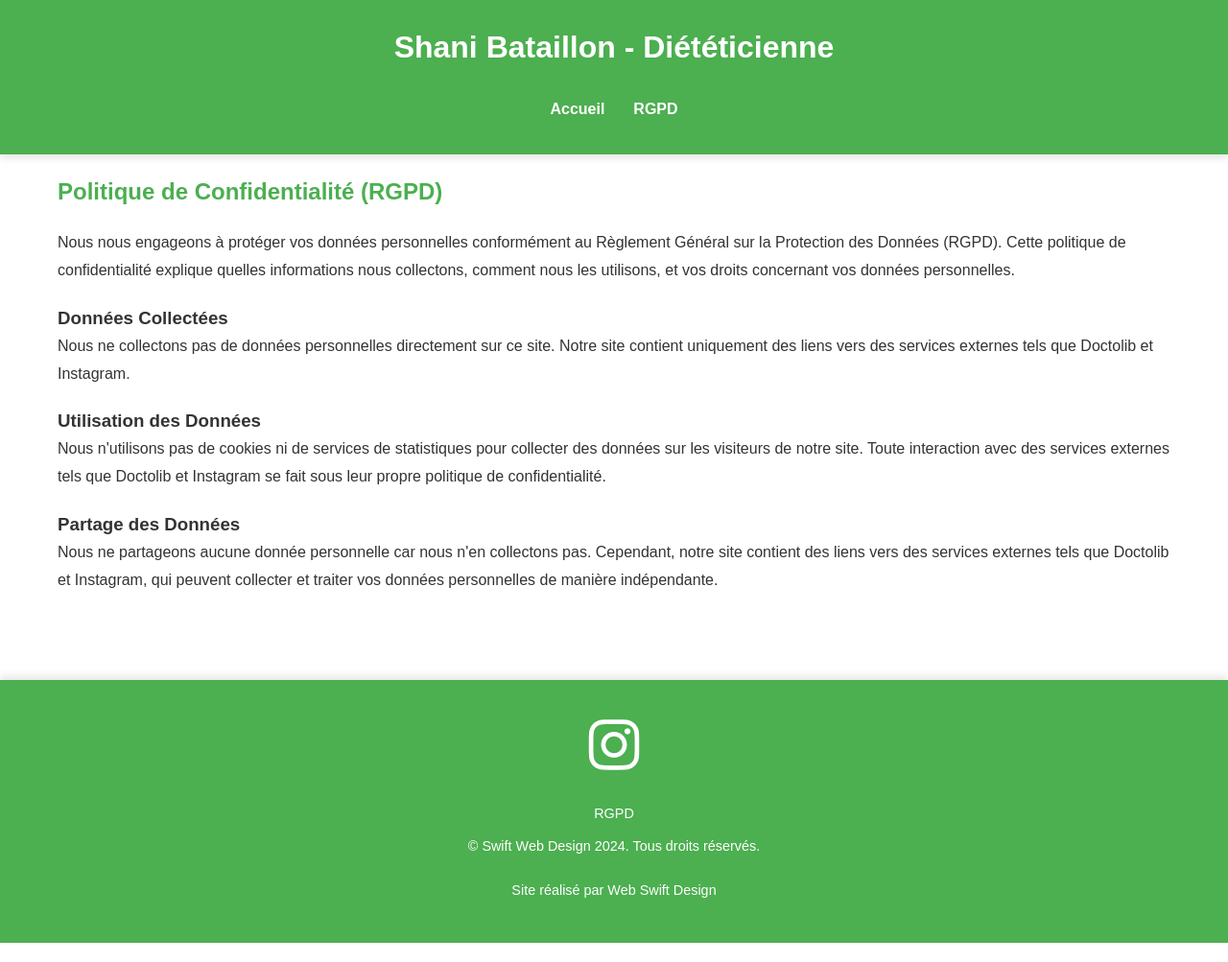
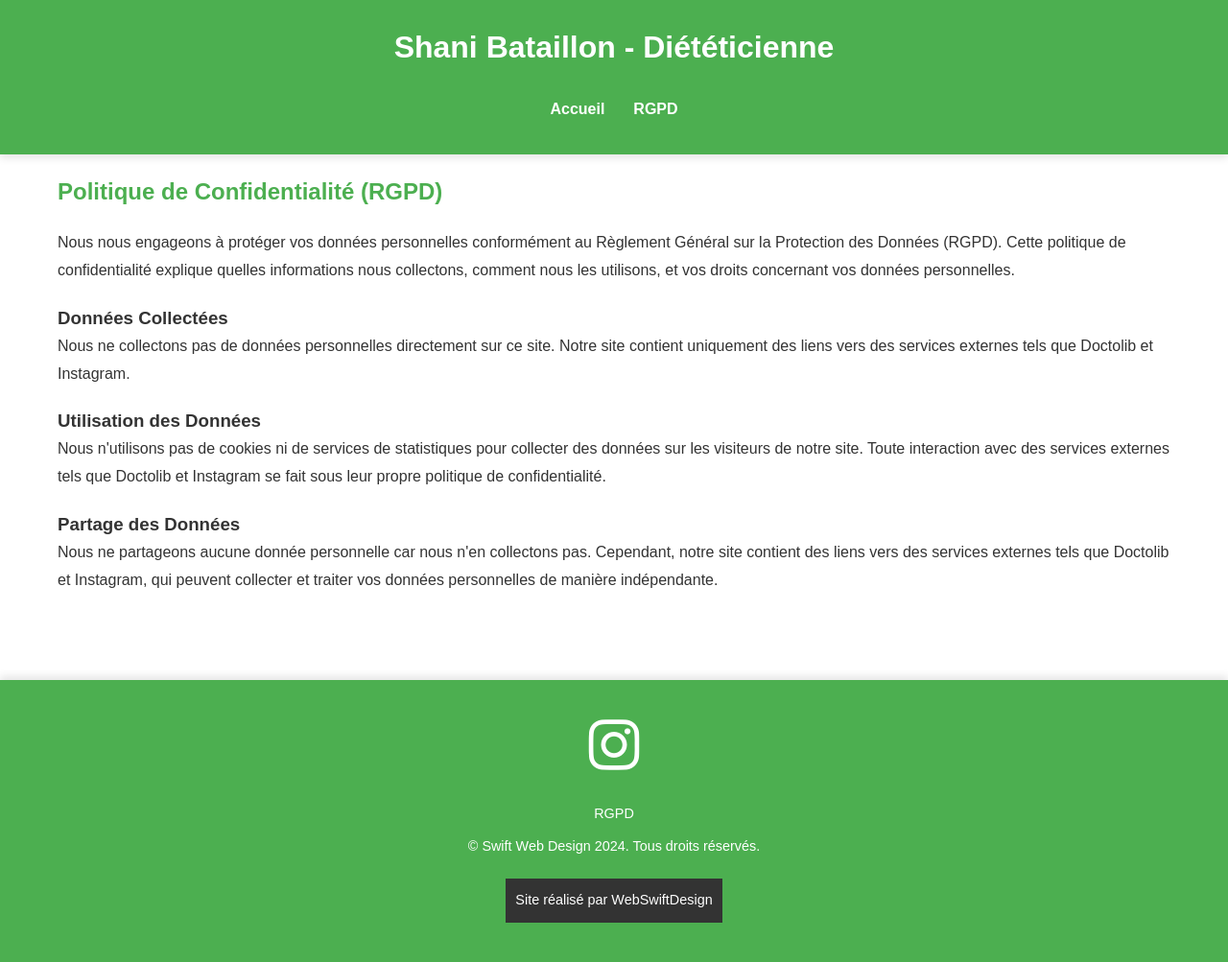
Before and after one commit to WebSwiftDesign/IC-02, a plain HTML site: page rgpd-cgu.html in a window 1280 px wide. Shown: the whole page at 96% size. Drawn offline with Linux system fonts and the light colour scheme.

Commit message:
Corporate update
Added creator in footer

```diff
--- a/rgpd-cgu.html
+++ b/rgpd-cgu.html
@@ -6,6 +6,7 @@
     <link rel="stylesheet" href="https://cdnjs.cloudflare.com/ajax/libs/font-awesome/6.0.0-beta3/css/all.min.css">
     <title>RGPD - Shani Bataillon - Diététicienne</title>
     <link rel="stylesheet" href="styles.css">
+    <script src="script.js" defer></script>
 </head>
 <body>
     <header>
@@ -20,6 +21,7 @@
             <a href="rgpd.html">RGPD</a>
         </nav>
     </header>
+
     <main>
         <section id="rgpd">
             <h2>Politique de Confidentialité (RGPD)</h2>
@@ -36,13 +38,14 @@
 
         </section>
     </main>
-    <footer>
-        <a href="https://www.instagram.com/shani.bataillon/" id="insta"><i class="fab fa-instagram"></i></a>
-        <a href="rgpd.html">RGPD</a>
-        <p>&copy; Swift Web Design 2024. Tous droits réservés.</p>
-        <p>Site réalisé par Web Swift Design</p>
-    </footer>
 
-    <script src="script.js"></script>
+<footer>
+    <a href="https://www.instagram.com/shani.bataillon/" id="insta"><i class="fab fa-instagram"></i></a>
+    <a href="rgpd.html">RGPD</a>
+    <p>&copy; Swift Web Design 2024. Tous droits réservés.</p>
+    <p id="webswift-design">Site réalisé par <a href="https://webswiftdesign.pro">WebSwiftDesign</a></p>
+</footer>
+
+
 </body>
 </html>
--- a/styles.css
+++ b/styles.css
@@ -296,3 +296,26 @@ footer a#insta i:hover
     color: #000;
     transition: 0.3s all;
 }
+
+#webswift-design {
+    display: inline-block;
+    background-color: #333;
+    color: white;
+    padding: 10px;
+}
+
+#webswift-design a {
+    color: white;
+    text-decoration: none;
+    display: inline;
+}
+
+#webswift-design:hover {
+    background-color: white;
+    color: #333;
+}
+
+#webswift-design:hover a {
+    color: #333;
+    text-decoration: underline;
+}
```
Also changed, not shown: index.html (+7 -5 lines).
